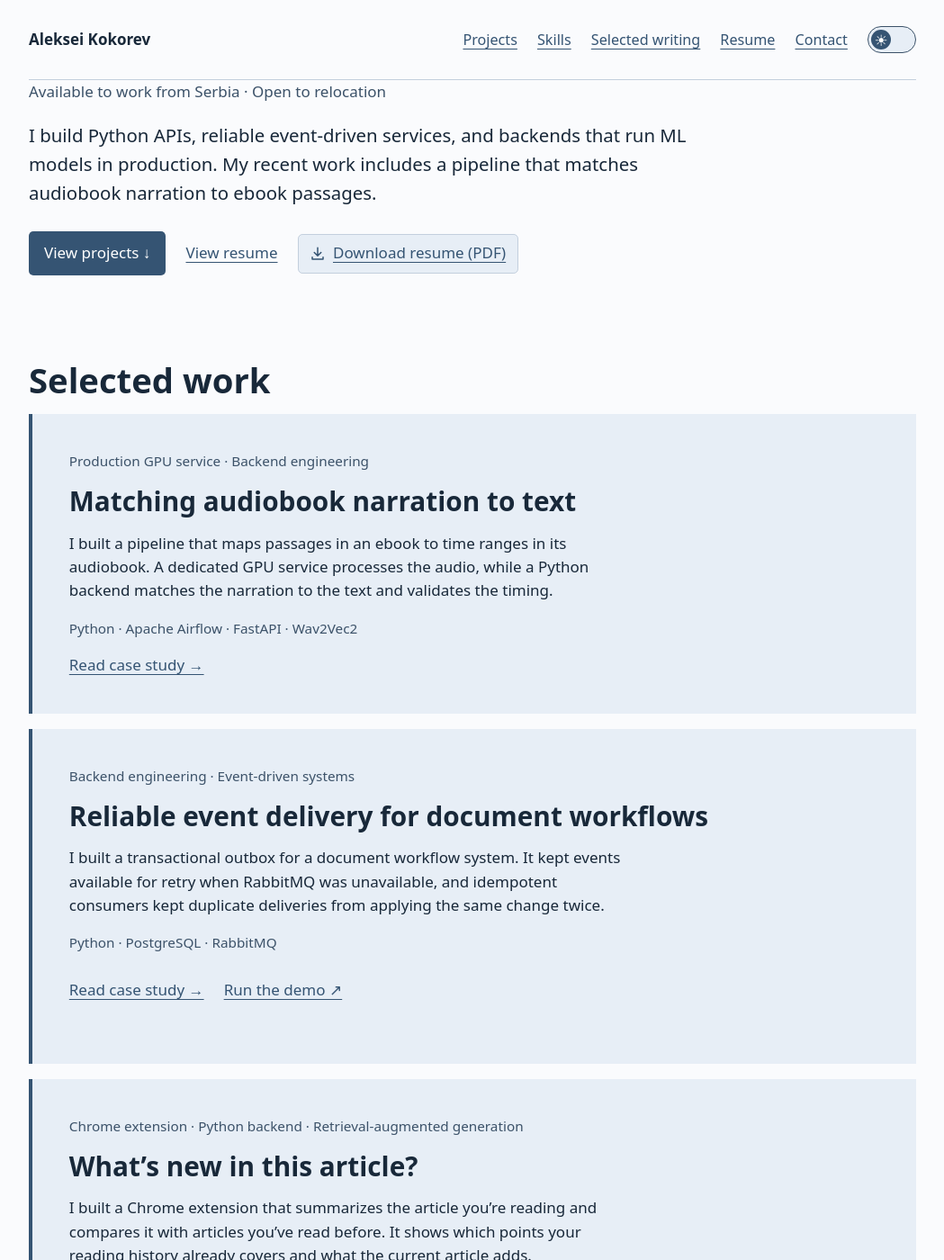
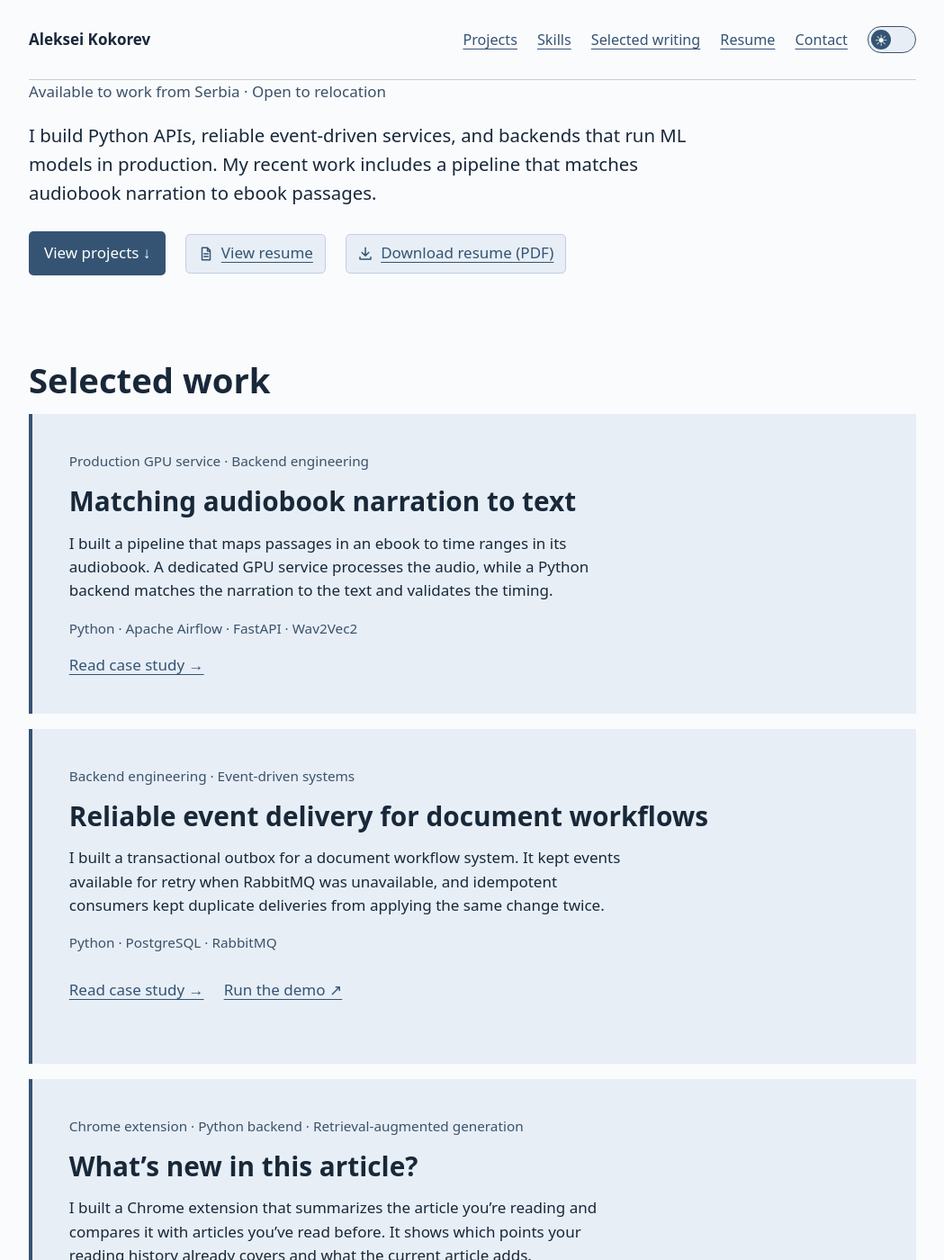
Before and after one commit to alex-coch/alex-coch.github.io, a Jekyll site: the page index.html, which Jekyll copies as it is, in a window 1280 px wide and 1400 px high, scrolled down 328 px. Shown: the whole window at 90% size, without its empty margins (115-1164 px from the left). Built offline with Jekyll 4.4.1, drawn with Linux system fonts in a browser that asks for light colours.

Commit message:
Add a matching document icon to View resume

```diff
--- a/assets/portfolio.css
+++ b/assets/portfolio.css
@@ -55,12 +55,12 @@ header nav a[aria-current] {color:var(--ink);font-weight:700;text-decoration-thi
 .contact-icons button[aria-expanded="true"] {color:var(--on-accent);background:var(--accent);border-color:var(--accent)}
 .contact-icons button:focus-visible {outline:3px solid var(--focus);outline-offset:4px}
 .actions {display:flex;align-items:center;flex-wrap:wrap;gap:1.3rem;margin:1.6rem 0}
-.resume-download {
+.resume-action {
   display:inline-flex;align-items:center;gap:.45em;min-height:44px;
   padding:.4em .75em;border:1px solid var(--line);border-radius:.3rem;background:var(--panel)
 }
-.resume-download svg {flex:none}
-.resume-download:hover {border-color:currentColor}
+.resume-action svg {flex:none}
+.resume-action:hover {border-color:currentColor}
 .hero .location {font-size:1rem;color:var(--muted)}
 .skills {display:grid;grid-template-columns:auto 1fr;gap:.7em 1.5em}
 .skills dt {font-weight:650}
--- a/index.html
+++ b/index.html
@@ -1,7 +1,7 @@
 <!doctype html>
 <html lang="en"><head><meta charset="utf-8"><meta name="viewport" content="width=device-width, initial-scale=1"><title>Aleksei Kokorev · Python Backend Engineer</title><meta name="description" content="Python backend engineering portfolio. APIs, event-driven systems and production GPU inference."><link rel="icon" href="/assets/ak.svg?v=3" type="image/svg+xml">
 <script src="/assets/theme.js?v=2"></script>
-<link rel="stylesheet" href="/assets/portfolio.css?v=19"><script defer src="/assets/portfolio-nav.js?v=7"></script>
+<link rel="stylesheet" href="/assets/portfolio.css?v=20"><script defer src="/assets/portfolio-nav.js?v=7"></script>
 <script defer src="/assets/messenger-links.js"></script>
 <script defer src="/assets/contact-form.js"></script>
 <script async defer src="https://www.google.com/recaptcha/api.js"></script>
@@ -32,8 +32,8 @@
   <p class="location">Available to work from Serbia · Open to relocation</p>
   <p>I build Python APIs, reliable event-driven services, and backends that run ML models in production. My recent work includes a pipeline that matches audiobook narration to ebook passages.</p>
   <div class="actions"><a class="primary" href="#work">View projects ↓</a>
-    <a href="/resume/">View resume</a>
-    <a class="resume-download" href="/assets/Aleksei_Kokorev_Python_Backend_CV.pdf" download><svg width="18" height="18" viewBox="0 0 24 24" fill="none" stroke="currentColor" stroke-width="2" stroke-linecap="round" stroke-linejoin="round" aria-hidden="true" focusable="false"><path d="M12 3v12m-5-5 5 5 5-5M4 17v3h16v-3"/></svg><span>Download resume (PDF)</span></a></div>
+    <a class="resume-action" href="/resume/"><svg width="18" height="18" viewBox="0 0 24 24" fill="none" stroke="currentColor" stroke-width="2" stroke-linecap="round" stroke-linejoin="round" aria-hidden="true" focusable="false"><path d="M6 3h8l4 4v14H6zM14 3v5h4M9 12h6m-6 4h6"/></svg><span>View resume</span></a>
+    <a class="resume-action" href="/assets/Aleksei_Kokorev_Python_Backend_CV.pdf" download><svg width="18" height="18" viewBox="0 0 24 24" fill="none" stroke="currentColor" stroke-width="2" stroke-linecap="round" stroke-linejoin="round" aria-hidden="true" focusable="false"><path d="M12 3v12m-5-5 5 5 5-5M4 17v3h16v-3"/></svg><span>Download resume (PDF)</span></a></div>
 </section>
 <section id="work"><h2>Selected work</h2><article><div class="meta">Production GPU service · Backend engineering</div><h3><a href="/projects/audiobook-alignment/">Matching audiobook narration to text</a></h3><p>I built a pipeline that maps passages in an ebook to time ranges in its audiobook. A dedicated GPU service processes the audio, while a Python backend matches the narration to the text and validates the timing.</p><p class="meta">Python · Apache Airflow · FastAPI · Wav2Vec2</p><a href="/projects/audiobook-alignment/">Read case study →</a></article>
 <article>
--- a/resume/index.html
+++ b/resume/index.html
@@ -6,7 +6,7 @@
   <title>Resume · Aleksei Kokorev</title>
   <link rel="icon" href="/assets/ak.svg?v=3" type="image/svg+xml">
 <script src="/assets/theme.js?v=2"></script>
-<link rel="stylesheet" href="/assets/portfolio.css?v=19">
+<link rel="stylesheet" href="/assets/portfolio.css?v=20">
 <script defer src="/assets/portfolio-nav.js?v=7"></script>
 <script defer src="/assets/messenger-links.js"></script>
 </head>
@@ -46,7 +46,7 @@
       </svg>
     </a>
   </div>
-  <div class="actions"><a class="resume-download" href="/assets/Aleksei_Kokorev_Python_Backend_CV.pdf" download><svg width="18" height="18" viewBox="0 0 24 24" fill="none" stroke="currentColor" stroke-width="2" stroke-linecap="round" stroke-linejoin="round" aria-hidden="true" focusable="false"><path d="M12 3v12m-5-5 5 5 5-5M4 17v3h16v-3"/></svg><span>Download resume (PDF)</span></a></div>
+  <div class="actions"><a class="resume-action" href="/assets/Aleksei_Kokorev_Python_Backend_CV.pdf" download><svg width="18" height="18" viewBox="0 0 24 24" fill="none" stroke="currentColor" stroke-width="2" stroke-linecap="round" stroke-linejoin="round" aria-hidden="true" focusable="false"><path d="M12 3v12m-5-5 5 5 5-5M4 17v3h16v-3"/></svg><span>Download resume (PDF)</span></a></div>
   <h2>Summary</h2>
   <p>Python Backend Engineer with 8+ years of experience building backend services for digital content, blockchain compliance, and business applications. Experienced in asynchronous APIs, event-driven systems, and backend performance optimization using FastAPI, SQL, Kafka, and RabbitMQ. Hands-on experience deploying services on Kubernetes and integrating ML inference and RAG into applications.</p>
   <h2>Professional experience</h2>
```
